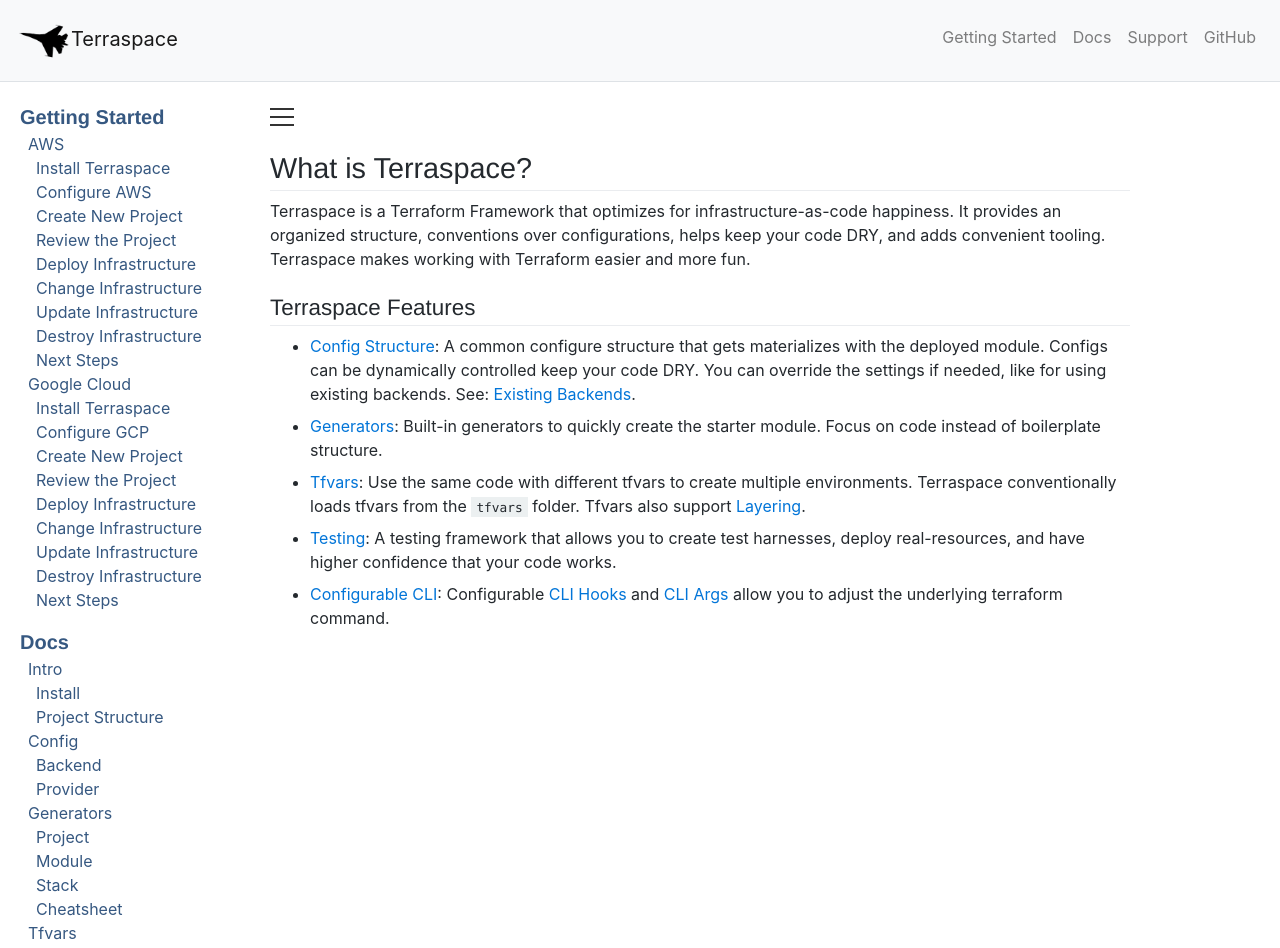
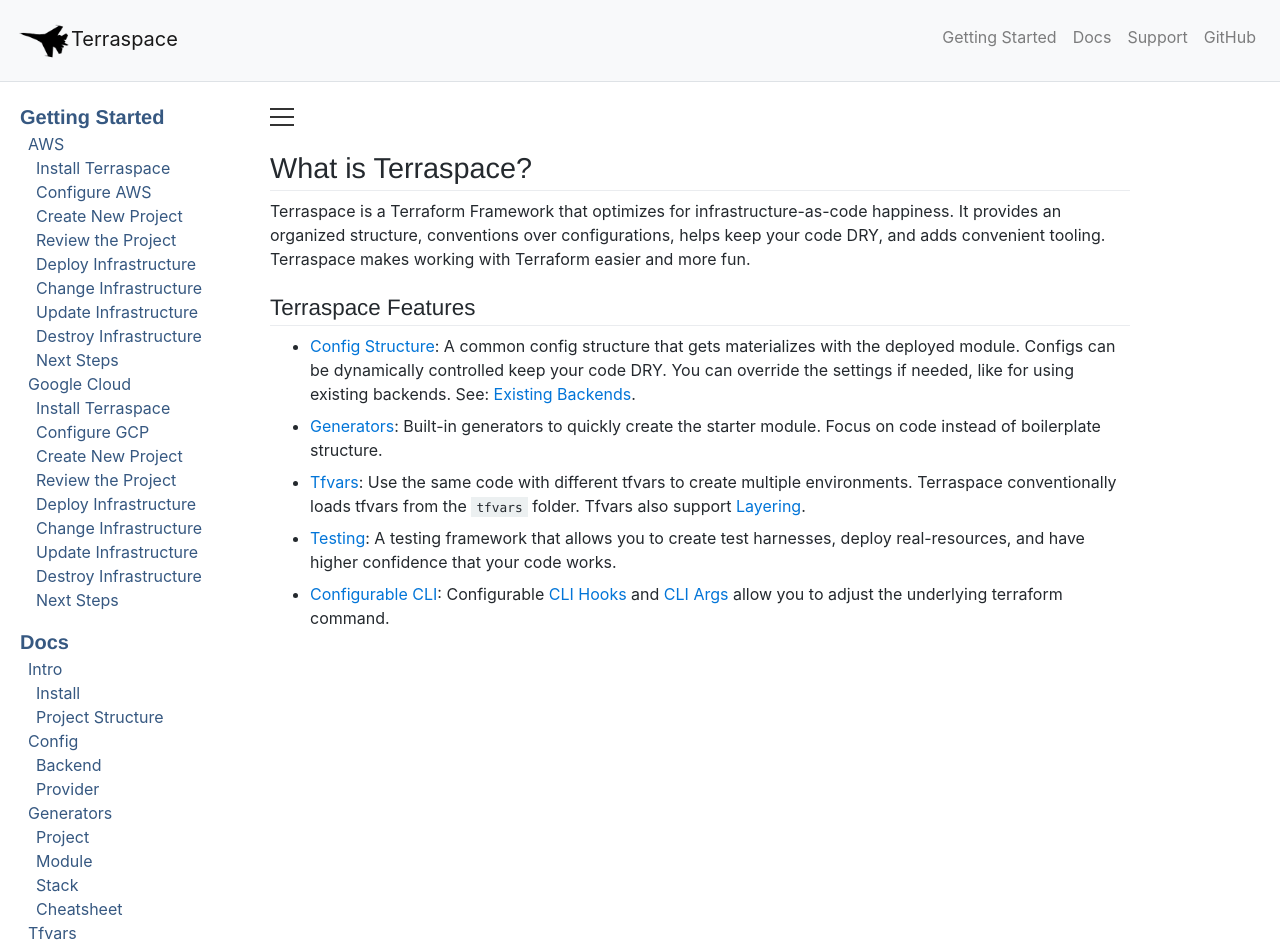
Before and after one commit to boltops-tools/terraspace-docs, a Jekyll site: the page built from _docs/intro.md, in a window 1280 px wide. Shown: the top 948 px of the page. Built offline with Jekyll 4.4.1, drawn with Linux system fonts in a browser that asks for light colours; a script that is not in the unit is left out.

Commit message:
update docs

```diff
--- a/_docs/intro.md
+++ b/_docs/intro.md
@@ -6,7 +6,7 @@
 
 ## Terraspace Features
 
-* [Config Structure]({% link _docs/config.md %}): A common configure structure that gets materializes with the deployed module. Configs can be dynamically controlled keep your code DRY. You can override the settings if needed, like for using existing backends. See: [Existing Backends]({% link _docs/state/existing.md %}).
+* [Config Structure]({% link _docs/config.md %}): A common config structure that gets materializes with the deployed module. Configs can be dynamically controlled keep your code DRY. You can override the settings if needed, like for using existing backends. See: [Existing Backends]({% link _docs/state/existing.md %}).
 * [Generators]({% link _docs/generators.md %}): Built-in generators to quickly create the starter module. Focus on code instead of boilerplate structure.
 * [Tfvars]({% link _docs/tfvars.md %}): Use the same code with different tfvars to create multiple environments. Terraspace conventionally loads tfvars from the `tfvars` folder. Tfvars also support [Layering]({% link _docs/tfvars/layering.md %}).
 * [Testing]({% link _docs/testing.md %}): A testing framework that allows you to create test harnesses, deploy real-resources, and have higher confidence that your code works.
```
